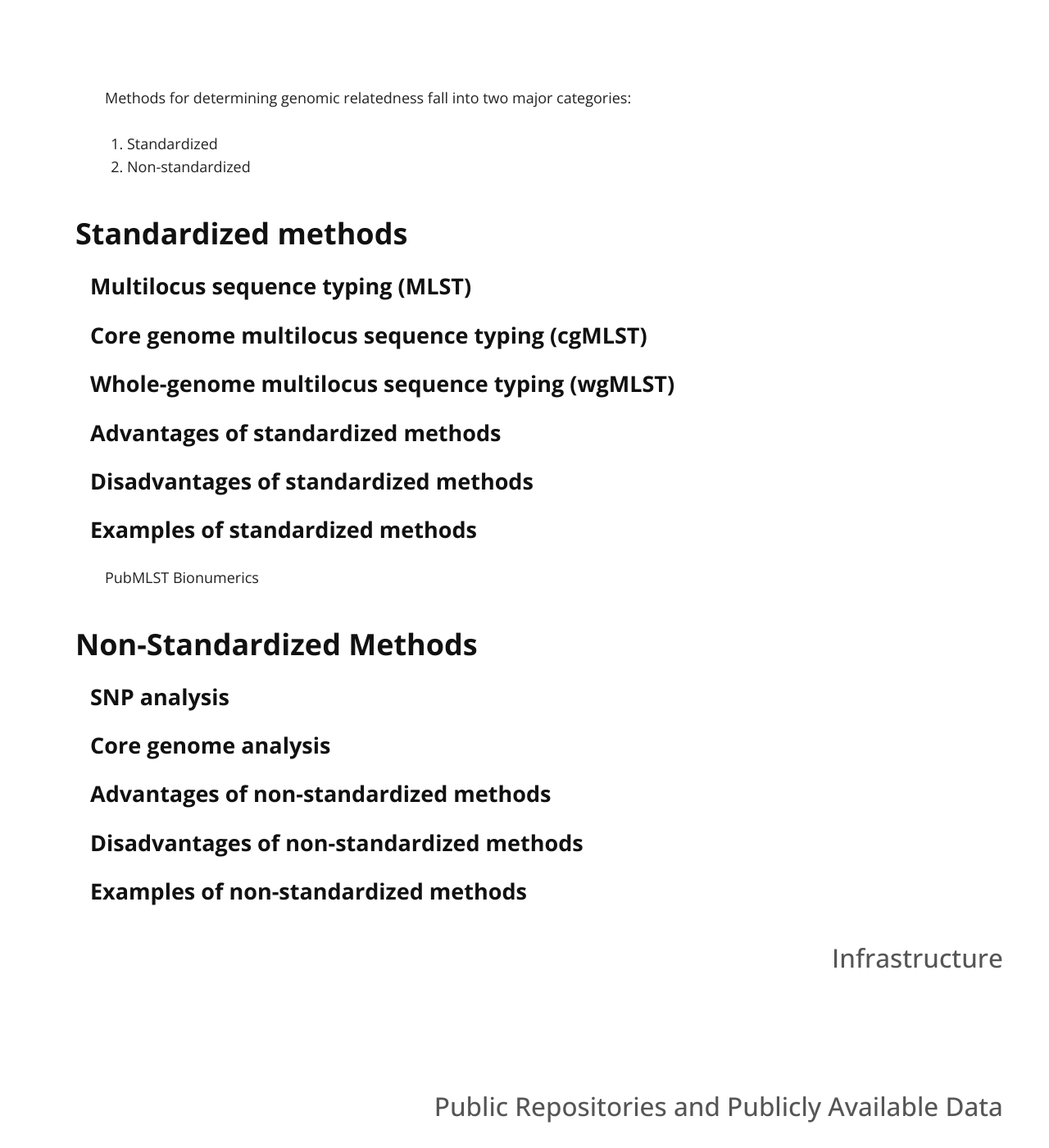
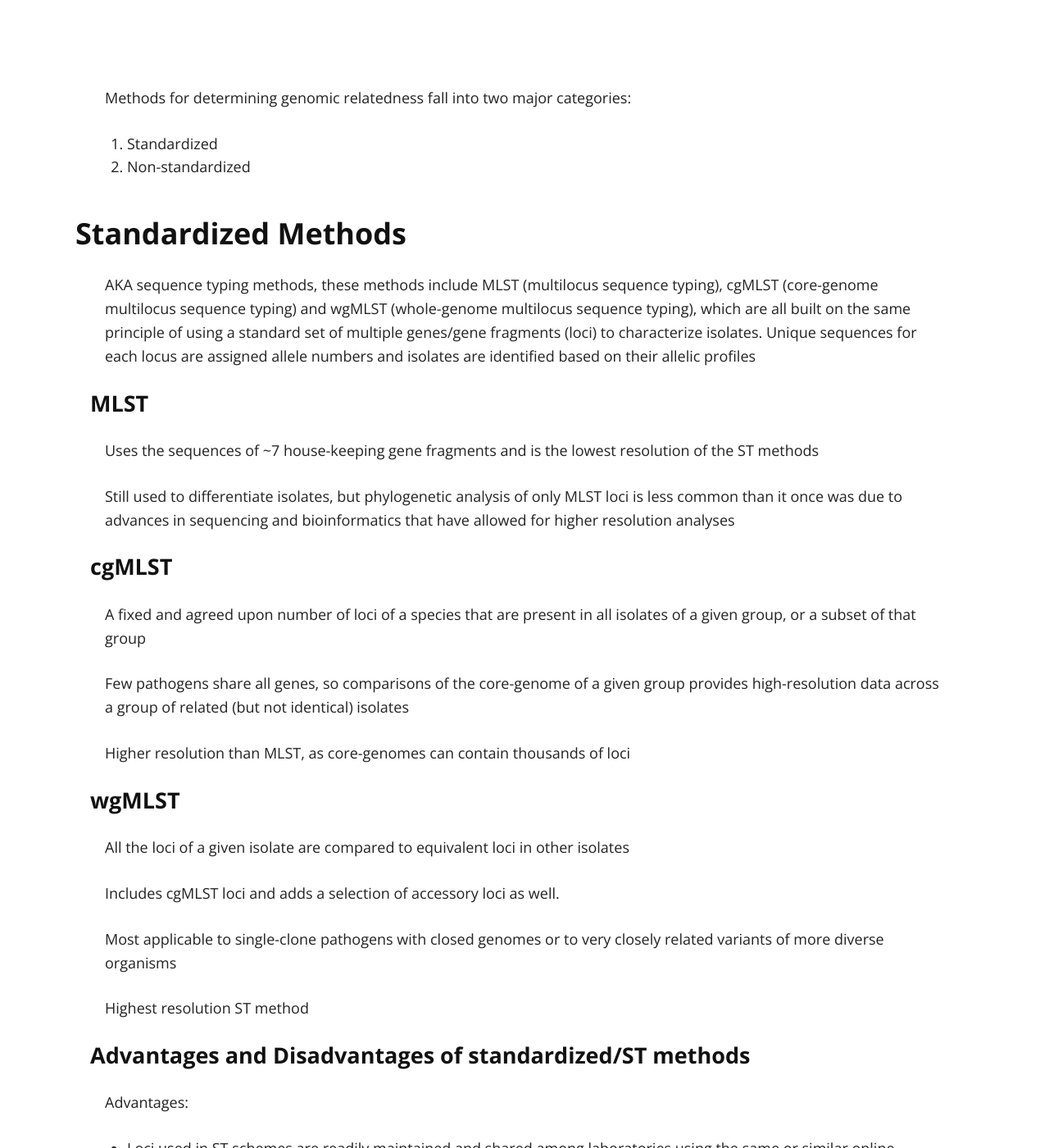
Before and after one commit to StaPH-B/midwest-region, a Jekyll site: the page built from in-progress/outline.md, in a window 1280 px wide and 1400 px high, scrolled down 5284 px. Shown: the whole window at 82% size. Built offline with Jekyll 4.4.1, drawn with Linux system fonts in a browser that asks for light colours; our own code applies the rules of GitHub Pages for plain Markdown files; some of the changed text lies outside the part shown.

Commit message:
Fill in relatedness info

```diff
--- a/in-progress/outline.md
+++ b/in-progress/outline.md
@@ -131,34 +131,84 @@ Methods for determining genomic relatedness fall into two major categories:
 1. Standardized
 2. Non-standardized
 
-### Standardized methods
+### Standardized  Methods
 
-#### Multilocus sequence typing (MLST)
+AKA sequence typing methods, these methods include MLST (multilocus sequence typing), cgMLST (core-genome multilocus sequence typing) and wgMLST (whole-genome multilocus sequence typing), which are all built on the same principle of using a standard set of multiple genes/gene fragments (loci) to characterize isolates. Unique sequences for each locus are assigned allele numbers and isolates are identified based on their allelic profiles
 
-#### Core genome multilocus sequence typing (cgMLST)
+#### MLST
+Uses the sequences of ~7 house-keeping gene fragments and is the lowest resolution of the ST methods
 
-#### Whole-genome multilocus sequence typing (wgMLST)
+Still used to differentiate isolates, but phylogenetic analysis of only MLST loci is less common than it once was due to advances in sequencing and bioinformatics that have allowed for higher resolution analyses
 
-#### Advantages of standardized methods
+#### cgMLST
 
-#### Disadvantages of standardized methods
+A fixed and agreed upon number of loci of a species that are present in all isolates of a given group, or a subset of that group
 
-#### Examples of standardized methods
+Few pathogens share all genes, so comparisons of the core-genome of a given group provides high-resolution data across a group of related (but not identical) isolates
 
-PubMLST
-Bionumerics
+Higher resolution than MLST, as core-genomes can contain thousands of loci
 
-### Non-Standardized Methods
+#### wgMLST
+
+All the loci of a given isolate are compared to equivalent loci in other isolates
+
+Includes cgMLST loci and adds a selection of accessory loci as well.
+
+Most applicable to single-clone pathogens with closed genomes or to very closely related variants of more diverse organisms
+
+Highest resolution ST method
+
+#### Advantages and Disadvantages of standardized/ST methods
+
+Advantages:
+ - Loci used in ST schemes are readily maintained and shared among laboratories using the same or similar online databases
+ - Data can be analyzed by laboratorians without formal training in bioinformatics
+ - Can be high resolution  (in the case of cg/wgMLST)
+
+Disadvantages of standardized/ST methods:
+ - Requires database curation and defined/agreed upon schemes i.e. not all organisms of interest have schemes available
+ - Can be low resolution (in the case of MLST)
+
+#### Examples of standardized/ST methods
+ - PubMLST (>100 organisms have schemes available)
+ - Pulsenet and Bionumerics
+
+### Non-standardized methods
+
+These methods include core-genome and SNP analyses
 
 #### SNP analysis
 
-#### Core genome analysis
+Identifies single nucleotide differences between isolates and a single reference genome
 
-#### Advantages of non-standardized methods
+Very high resolution (based on SNPs)
 
-#### Disadvantages of non-standardized methods
+Not all organisms of interest have complete reference genomes, and ideally reference genomes should be closely related to the genome of the isolates of interest to identify informative SNPs
+
+#### Core-genome analysis
+
+Similar to cgMLST, relies on the analysis of genes present in all isolates of a population (usually 95-99% of isolates)
+
+This complement of genes is not standardized, it is unique to the population you are analyzing on a population by population basis
+
+High resolution
+
+Most useful for organisms that lack ST schemes, as well as an appropriate reference genome by which to perform SNP analysis
+
+#### Advantages and disadvantages of non-standardized methods
+
+Advantages:
+ - Do not require predefined schemes
+ - High resolution
+
+Disadvantages:
+ - No universal method for typing isolates
+ - Can require bioinformatics expertise to perform
 
 #### Examples of non-standardized methods
+ - Dryad
+ - Utah’s core-genome pipeline
+ - MycoSNP
 
 ## Infrastructure
 
```
